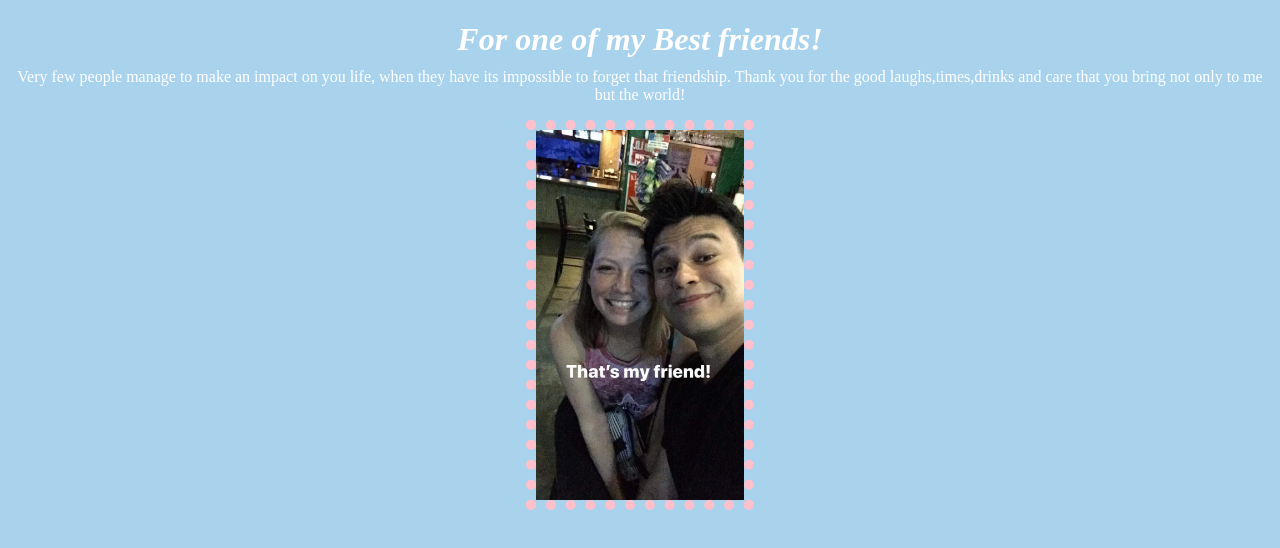
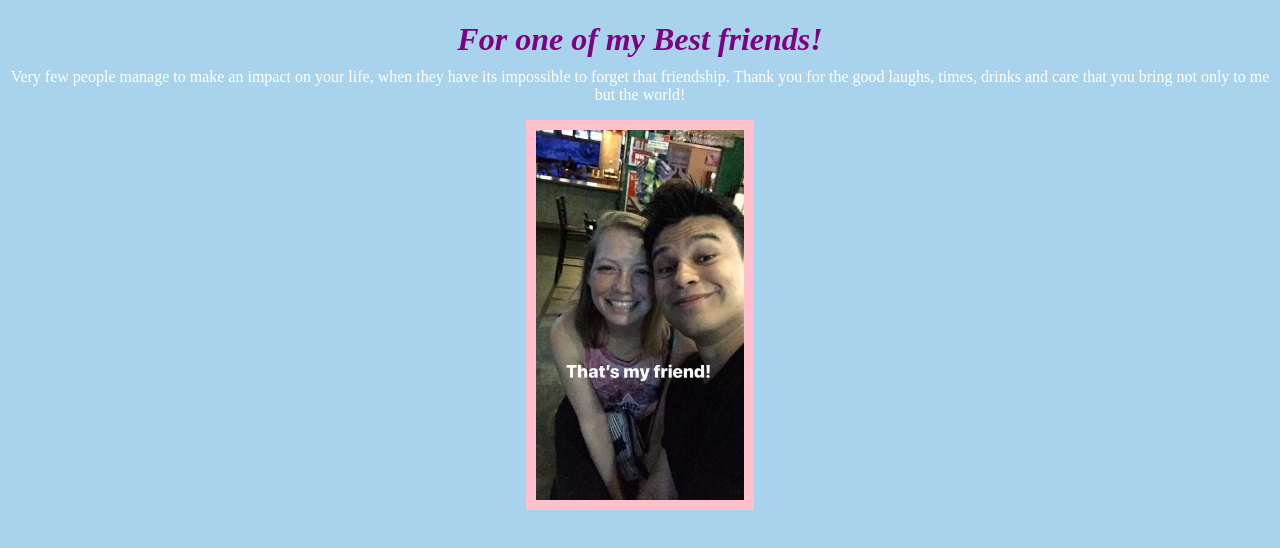
Before and after one commit to Quanluis/merr, a website: page index.html in a window 1280 px wide. Both pictures are taken after a click on the button "Melinda". Drawn offline with nearby package versions, Linux system fonts and the light colour scheme.

Commit message:
edit on p element, styled h1 purple for mindy and created a solid border for the image.

```diff
--- a/index.css
+++ b/index.css
@@ -6,7 +6,8 @@
 h1 {
     font-style: italic;
     font-family: 'Times New Roman', Times, serif;
-    padding-bottom: 50px;
+	padding-bottom: 50px;
+	color: purple;
 }
 q {
     color: white;
@@ -21,7 +22,7 @@ img {
 	width: 13rem;
 	margin: auto;
 	display: none;
-	border: 10px dotted pink;
+	border: 10px solid pink;
 
 }
 .myButton {
--- a/index.html
+++ b/index.html
@@ -13,9 +13,9 @@
     </q>
     <br>
     <p id = "letter">Very few people manage to make an impact
-        on you life, when they have its impossible
+        on your life, when they have its impossible
         to forget that friendship. Thank you for the
-        good laughs,times,drinks and care that you bring
+        good laughs, times, drinks and care that you bring
         not only to me but the world!
     </p>
     <img src="mindyAndI.jpg" id = "pic" alt="Picture of me and my friend">
```
Also changed, not shown: app.js (+4 -5 lines).
